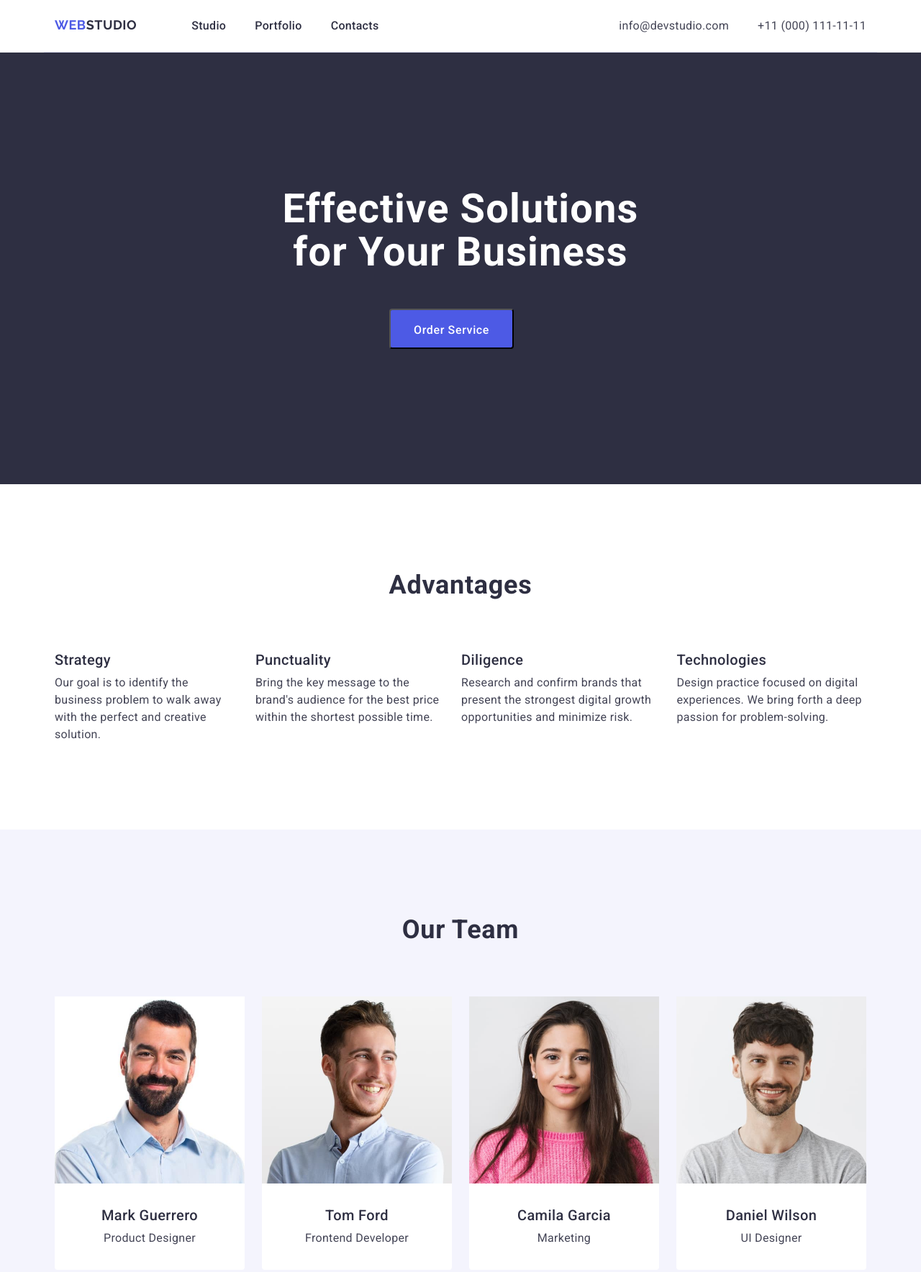
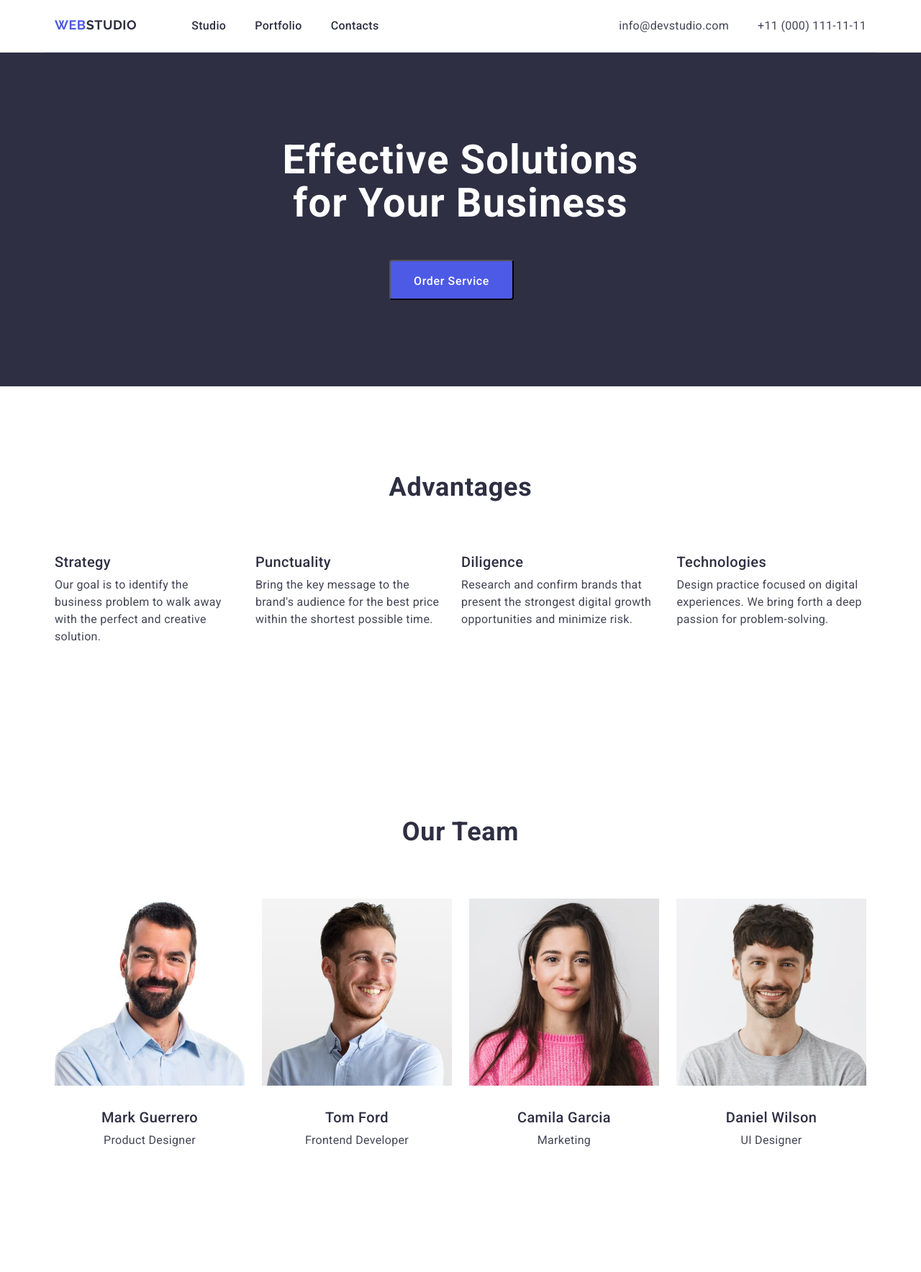
Before and after one commit to Maks-Onyshchenko13051927101261/goit-markup-hw-03, a plain HTML site: page index.html in a window 1280 px wide. Shown: the top 1768 px of the page at 72% size. Drawn offline with nearby package versions, Linux system fonts and the light colour scheme.

Commit message:
add indx file

```diff
--- a/css/index.css
+++ b/css/index.css
@@ -38,6 +38,10 @@ button {
     padding-right: 15px;
     margin-left: auto;
     margin-right: auto;
+}
+.section {
+    padding-top: 120px;
+    padding-bottom: 120px;
 }
 /*================HEDER================*/
 .main-heder .conteiner{
@@ -102,7 +106,7 @@ button {
     color: #404bbf;
 }
 /*================HERO================*/
-.service-solutions {
+.hero-section {
     max-width: 1440px;
     margin-left: auto;
     margin-right: auto;
@@ -115,7 +119,6 @@ button {
     letter-spacing: 0.02em;
     text-align: center;
     color: #fff;
-    padding-top: 188px;
     padding-left: 316px;
     padding-right: 316px;
 }
@@ -134,7 +137,6 @@ button {
     margin-top: 48px;
     margin-left: 465px;
     margin-right: 465px;
-    margin-bottom: 188px;
 }
 .service-solutions .service-button:hover,
 .service-solutions .service-button:focus {
@@ -148,28 +150,26 @@ button {
     letter-spacing: 0.02em;
     text-align: center;
     color: #2e2f42;
-    padding-top: 120px;
-    padding-bottom: 72px;
+    margin-bottom: 72px;
 }
 .advantages-list {
     display: flex;
     gap: 24px;
 }
-.advantages-list-item .advantages-list-title {
+.advantages-list-title {
     font-weight: 500;
     font-size: 20px;
     line-height: 1.2;
     letter-spacing: 0.02em;
     color: #2e2f42;
-    padding-bottom: 8px;
+    margin-bottom: 8px;
 }
-.advantages-list-item .advantages-list-text {
+.advantages-list-text {
     font-weight: 400;
     font-size: 16px;
     line-height: 1.5;
     letter-spacing: 0.02em;
     color: #434455;
-    padding-bottom: 120px;
 }
 /*================TEAM================*/
 .our-team {
@@ -183,8 +183,7 @@ button {
     text-align: center;
     text-transform: capitalize;
     color: #2e2f42;
-    padding-top: 120px;
-    padding-bottom: 72px;
+    margin-bottom: 72px;
 }
 .team-list {
     display: flex;
@@ -196,7 +195,6 @@ button {
     width: 264px;
     height: 380px;
     background-color: #fff;
-    margin-bottom: 120px;
 }
 .team-title-text {
     margin: 32px 16px;
@@ -208,7 +206,7 @@ button {
     letter-spacing: 0.02em;
     text-align: center;
     color: #2e2f42;
-    padding-bottom: 8px;
+    margin-bottom: 8px;
 }
 .team-list-text {
     font-weight: 400;
@@ -227,14 +225,12 @@ button {
     text-align: center;
     text-transform: capitalize;
     color: #2e2f42;
-    padding-top: 120px;
-    padding-bottom: 72px;
+    margin-bottom: 72px;
 }
 .portfolio-list {
     display: flex;
     gap: 24px;
     flex-wrap: wrap;
-    padding-bottom: 120px;
 }
 .portfolio-list-title {
     font-weight: 500;
--- a/index.html
+++ b/index.html
@@ -36,47 +36,38 @@
         </header>
         <!--================HERO================-->
         <main>
-            <section class="service-solutions">
+            <section class="section hero-section">
                 <div class="conteiner">
                     <h1 class="solution-info">Effective Solutions for Your Business</h1>
                     <button class="service-button" type="button">Order Service</button>
                 </div>
             </section>
             <!--================ADVANTAGES================-->
-            <section class="advantages">
+            <section class="section">
                 <div class="conteiner">
                     <h2 class="advantages-title">Advantages</h2>
                     <ul class="advantages-list">
                         <li class="advantages-list-item">
                             <h3 class="advantages-list-title">Strategy</h3>
-                            <p class="advantages-list-text">Our goal is to identify the business problem to walk away with
-                                the
-                                perfect and creative solution.
-                            </p>
+                            <p class="advantages-list-text">Our goal is to identify the business problem to walk away with the perfect and creative solution.</p>
                         </li>
                         <li class="advantages-list-item">
                             <h3 class="advantages-list-title">Punctuality</h3>
-                            <p class="advantages-list-text">Bring the key message to the brand's audience for the best price
-                                within the shortest possible
-                                time.</p>
+                            <p class="advantages-list-text">Bring the key message to the brand's audience for the best price within the shortest possible time.</p>
                         </li>
                         <li class="advantages-list-item">
                             <h3 class="advantages-list-title">Diligence</h3>
-                            <p class="advantages-list-text">Research and confirm brands that present the strongest digital
-                                growth opportunities and minimize
-                                risk.</p>
+                            <p class="advantages-list-text">Research and confirm brands that present the strongest digital growth opportunities and minimize risk.</p>
                         </li>
                         <li class="advantages-list-item">
                             <h3 class="advantages-list-title">Technologies</h3>
-                            <p class="advantages-list-text">Design practice focused on digital experiences. We bring forth a
-                                deep passion for
-                                problem-solving.</p>
+                            <p class="advantages-list-text">Design practice focused on digital experiences. We bring forth a deep passion for problem-solving.</p>
                         </li>
                     </ul>
                 </div>
             </section>
             <!--================TEAM================-->
-            <section class="our-team" id="TEAM">
+            <section class="section" id="TEAM">
                 <div class="conteiner">
                     <h2 class="our-team-title">Our Team</h2>
                     <ul class="team-list">
@@ -115,7 +106,7 @@
                 </div>
             </section>
             <!--================OUR PORTFOLIO================-->
-            <section class="portfolio">
+            <section class="section">
                 <div class="conteiner">
                     <h2 class="portfolio-title">Our Portfolio</h2>
                     <ul class="portfolio-list">
```
